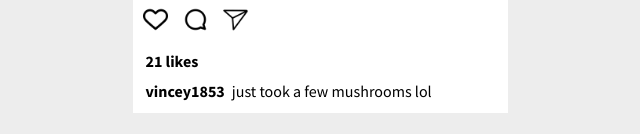
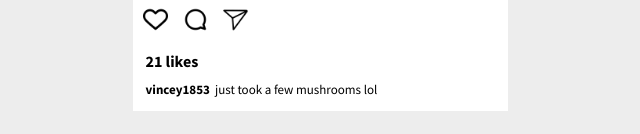
Before and after one commit to 19Lilly/scrimba-oldagram-lilly, a plain HTML site: page index.html in a window 1280 px wide. Shown: the part 534-668 px from the top of the page, without its empty margins (320-960 px from the left). Drawn offline with nearby package versions, Linux system fonts and the light colour scheme.

Commit message:
minor design changes

```diff
--- a/index.css
+++ b/index.css
@@ -83,15 +83,16 @@ header{
     opacity: 50%;
 }
 
-.like-count,
-.username{
+.like-count{
     padding-left: 13px;
     padding-right: 7px;
-
 }
 
 .comments{
-    display: flex;
-    justify-content: flex-start;
-    padding: 12px 0;
+    padding: 0 13px;
+    font-size: 13px;
 }
+
+.username{
+    padding-right: 5px;
+}
--- a/index.js
+++ b/index.js
@@ -50,10 +50,9 @@ let sectionEl = document.getElementById("section-el")
                         <img class="icons" src="images/icon-dm.png">
                     </div>
                     <div class="like-count bold-text"> ${posts[i].likes} likes</div>
-                    <div class="comments">
-                        <div class="username bold-text">${posts[i].username}</div>
-                        <div class="comment">${posts[i].comment}</div>
-                    </div>
+                    <p class="comments">
+                        <span class="username bold-text">${posts[i].username}</span>${posts[i].comment}
+                    </p>
         </div>`
 
     }
```
